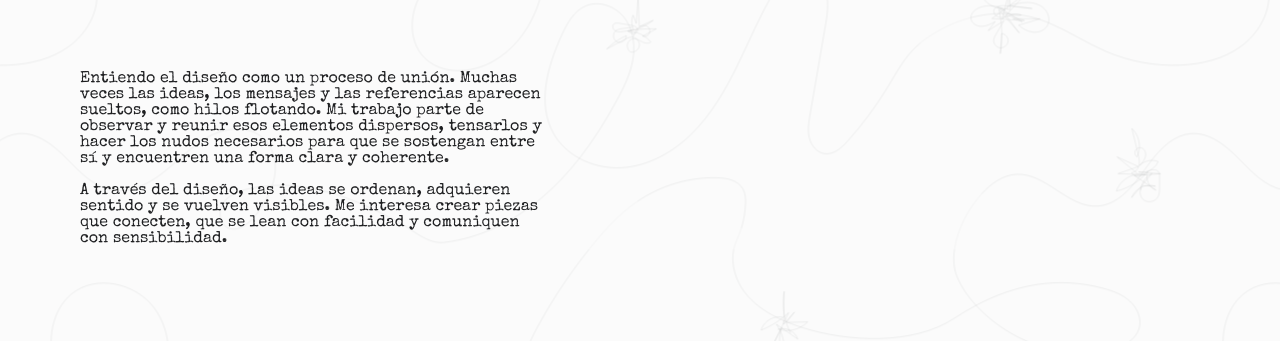
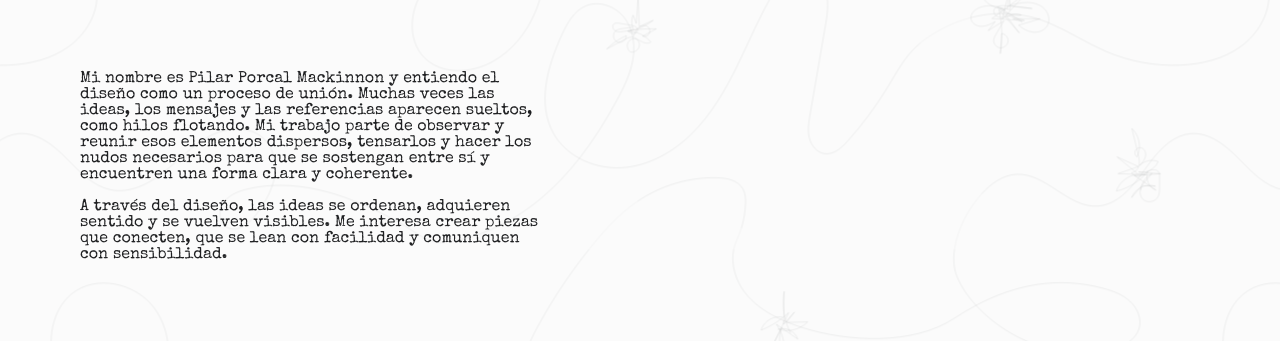
Before and after one commit to nudograph/Portfolio, a plain HTML site: page index.html in a window 1280 px wide. Shown: the part 144-485 px from the top of the page. Drawn offline with Linux system fonts and the light colour scheme.

Commit message:
nombre agregado

```diff
--- a/index.html
+++ b/index.html
@@ -25,7 +25,7 @@
 
     <section>
 
-        <p class="vision">Entiendo el diseño como un proceso de unión. Muchas veces las ideas, los mensajes y las referencias aparecen sueltos, como hilos flotando. Mi trabajo parte de observar y reunir esos elementos dispersos, tensarlos y hacer los nudos necesarios para que se sostengan entre sí y encuentren una forma clara y coherente.</p>
+        <p class="vision">Mi nombre es Pilar Porcal Mackinnon y entiendo el diseño como un proceso de unión. Muchas veces las ideas, los mensajes y las referencias aparecen sueltos, como hilos flotando. Mi trabajo parte de observar y reunir esos elementos dispersos, tensarlos y hacer los nudos necesarios para que se sostengan entre sí y encuentren una forma clara y coherente.</p>
         <p class="vision">A través del diseño, las ideas se ordenan, adquieren sentido y se vuelven visibles. Me interesa crear piezas que conecten, que se lean con facilidad y comuniquen con sensibilidad.</p>
 
     </section>
```
